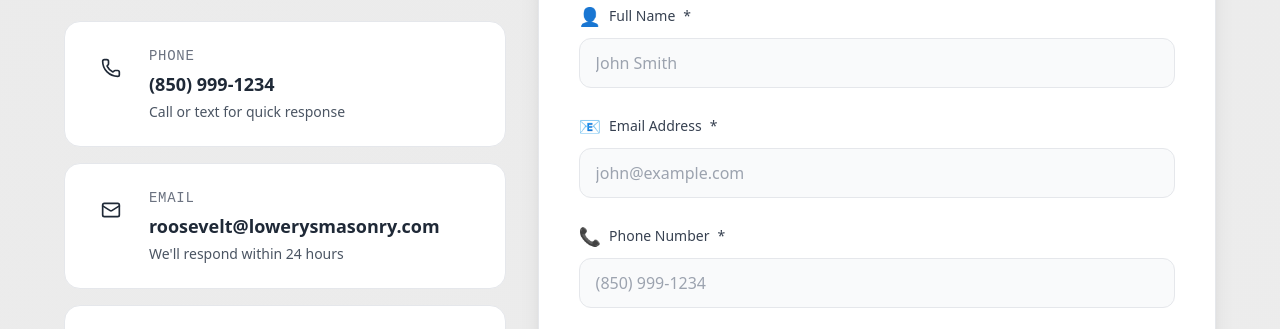
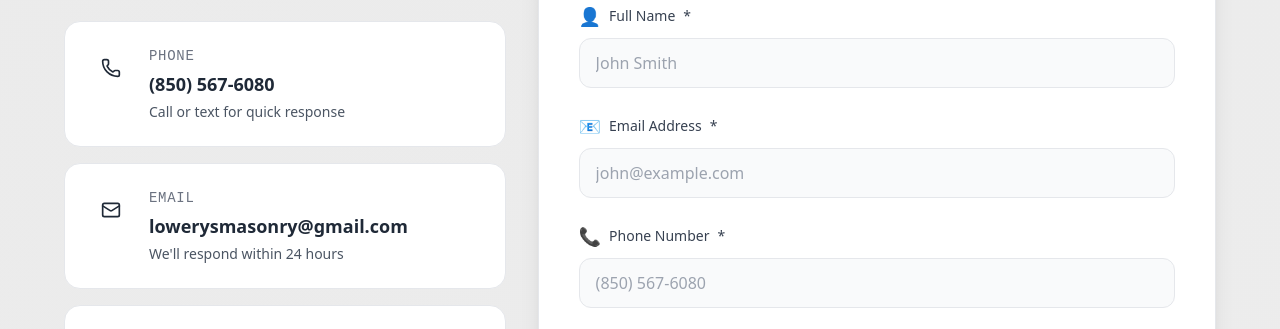
Before and after one commit to bkhebert/LowerysMasonry, a React (Vite) app in the folder FrontEnd/: page /contact in a window 1280 px wide. Shown: the part 623-952 px from the top of the page. Built offline with nearby package versions, Linux system fonts and the light colour scheme.

Commit message:
remove false flags

```diff
--- a/FrontEnd/src/views/Contact.tsx
+++ b/FrontEnd/src/views/Contact.tsx
@@ -156,16 +156,16 @@ function ContactInfoSidebar() {
     {
       icon: <Phone className="w-5 h-5" />,
       title: "Phone",
-      content: "(850) 999-1234",
+      content: "(850) 567-6080",
       subtext: "Call or text for quick response",
-      action: "tel:+18509991234",
+      action: "tel:+18505676080",
     },
     {
       icon: <Mail className="w-5 h-5" />,
       title: "Email",
-      content: "roosevelt@lowerysmasonry.com",
+      content: "lowerysmasonry@gmail.com",
       subtext: "We'll respond within 24 hours",
-      action: "mailto:roosevelt@lowerysmasonry.com",
+      action: "mailto:lowerysmasonry@gmail.com",
     },
     {
       icon: <MapPin className="w-5 h-5" />,
@@ -312,7 +312,7 @@ function ContactForm({ form, handleChange, handleSubmit, isSubmitting, submitSta
             type="tel"
             value={form.phone}
             onChange={handleChange}
-            placeholder="(850) 999-1234"
+            placeholder="(850) 567-6080"
             activeField={activeField}
             setActiveField={setActiveField}
             icon="📞"
--- a/FrontEnd/src/views/Home.tsx
+++ b/FrontEnd/src/views/Home.tsx
@@ -91,7 +91,7 @@ function HeroSection() {
               <span className="relative z-10">Get Free Estimate</span>
             </button>
           </Link>
-          <a href="tel:+18509991234">
+          <a href="tel:+18505676080">
             <button className="px-8 py-4 border-2 border-primary rounded-xl text-primary font-semibold
                              hover:bg-primary hover:text-white transition-all duration-300">
               <Phone className="inline-block w-4 h-4 mr-2" />
@@ -346,10 +346,10 @@ function CTASection() {
               Get Free Estimate
             </button>
           </Link>
-          <a href="tel:+18509991234">
+          <a href="tel:+18505676080">
             <button className="px-10 py-5 bg-transparent border-2 border-white text-white rounded-xl font-bold text-lg
                              hover:bg-white hover:text-primary transition-all duration-300">
-              Call: (850) 999-1234
+              Call: (850) 567-6080
             </button>
           </a>
         </div>
```
Also changed, not shown: 1 other file (tests, documents, lock files or other folders).
